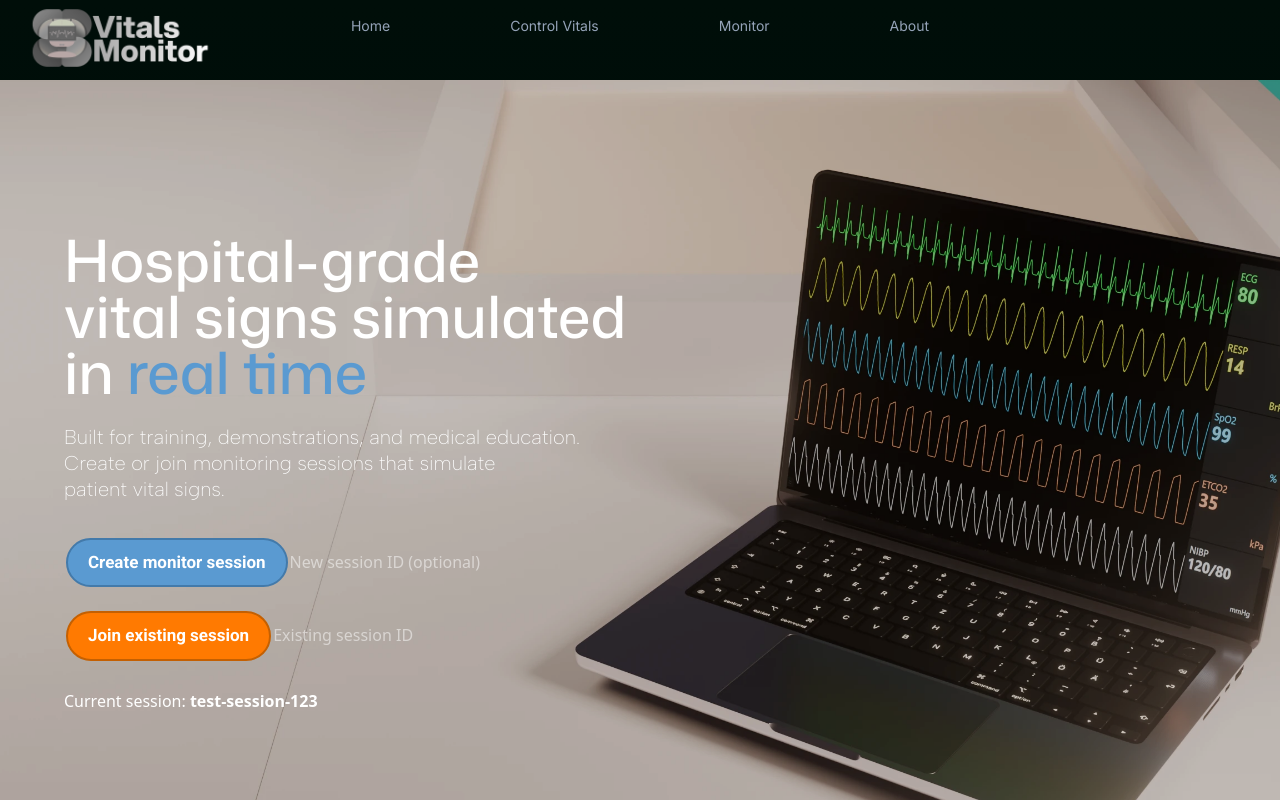
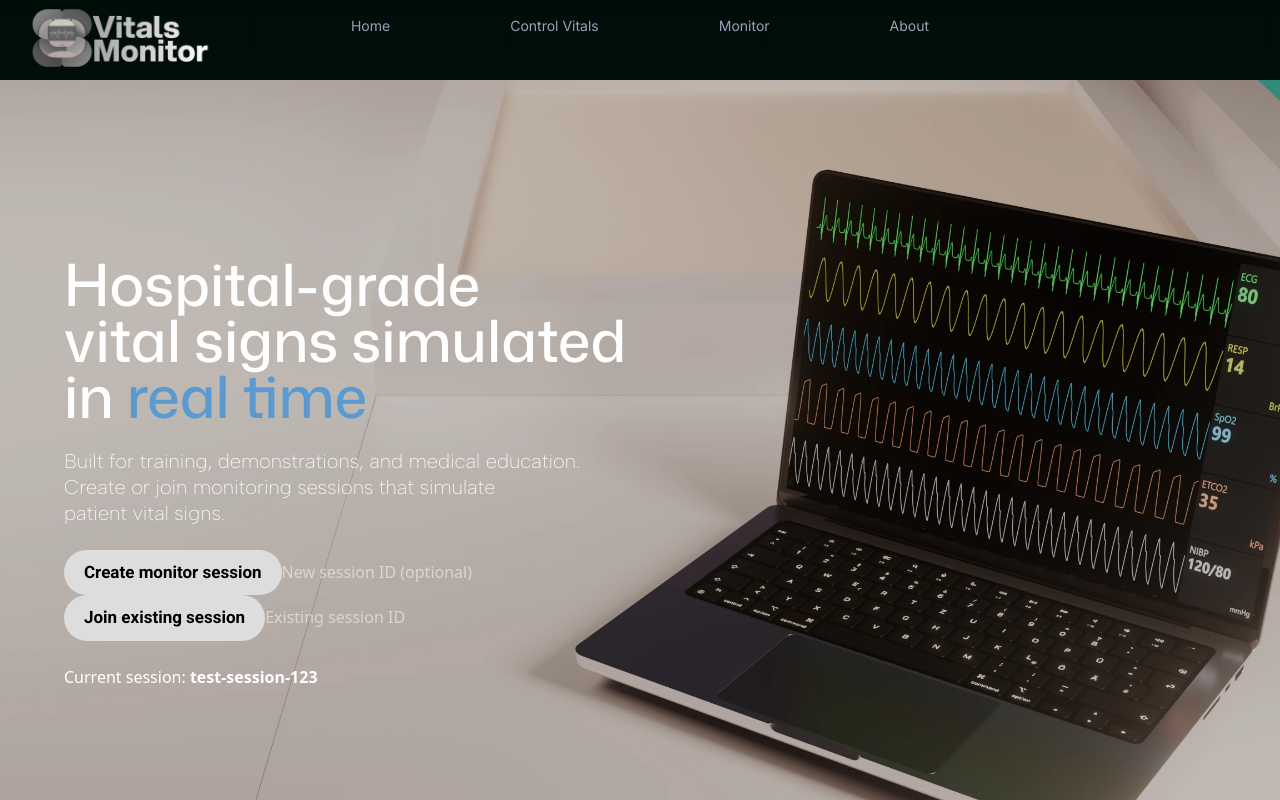
Before and after one commit to Online-Vitals-Monitor/Online-Vitals-Monitor, a React (Vite) app in the folder frontend/: page / in a window 1280 px wide. Shown: the top 800 px of the page. Built offline with nearby package versions, Linux system fonts and the light colour scheme; no server answers.

Commit message:
starting restructuring/restyling

```diff
--- a/frontend/src/pages/homepage/HeroSection.css
+++ b/frontend/src/pages/homepage/HeroSection.css
@@ -1,29 +1,27 @@
+.hero-frame {
+  grid-area: hero;
+
   .hero-img-wrap {
     width: 100%;
   }
 
-/* Grid container: left column holds content, right is reserved space */
   .hero-img {
     display: grid;
     grid-template-columns: minmax(0, 1fr) minmax(0, 1fr);
     align-items: center;
     position: relative;
     padding: 0 5%;
-}
 
-/* Dark overlay for text readability */
-.hero-img::before {
+    /* & refers to .hero-img itself — use for pseudo-elements */
+    &::before {
       content: "";
       position: absolute;
-  top: 0;
-  left: 0;
-  width: 100%;
-  height: 100%;
+      inset: 0;
       background-color: rgba(0, 0, 0, 0.2);
       z-index: 1;
     }
+  }
 
-/* Content sits in the LEFT column, above the overlay */
   .hero-content-wrapper {
     position: relative;
     z-index: 2;
@@ -38,16 +36,15 @@
 
   .hero-title {
     font-family: "Monasans", sans-serif;
-
     font-size: 58px;
     line-height: 56px;
     font-weight: 500;
     margin: 0;
+
+    /* span is a descendant — nest it here */
+    span {
+      color: #5a9ad1;
     }
-
-.hero-title span {
-  /* color: #4e8cc2; */
-  color: #5a9ad1;
   }
 
   .hero-description {
@@ -58,55 +55,40 @@
     margin: 0;
   }
 
-.hero-buttons {
-  display: flex;
-  gap: 1rem;
-  flex-wrap: wrap;
-  margin-top: 0.5rem;
-}
-
   .hero-btn {
     background-color: #ddd;
     border: none;
     color: black;
     padding: 10px 20px;
-  text-align: center;
-  text-decoration: none;
-  display: inline-block;
-  margin: 4px 2px;
     cursor: pointer;
     border-radius: 30px;
     font-family: "Roboto", sans-serif;
     font-size: 17px;
     font-weight: 700;
-  /* letter-spacing: 1px; */
-}
 
-.hero-btn:hover {
+    /* & for pseudo-classes */
+    &:hover {
       opacity: 0.9;
     }
 
-.hero-btn-primary {
+    /* &-primary creates .hero-btn-primary */
+    &-primary {
       background-color: #5a9ad1;
       color: white;
       border: 2px solid #437aaa;
-  /* text-shadow: 1px 1px #555; */
     }
 
-.hero-btn-secondary {
+    &-secondary {
       background-color: #ff7a01;
       color: white;
       border: 2px solid #c46002;
-  /* text-shadow: 1px 1px #afaeae; */
+    }
   }
 
-/* Stack to single column on smaller screens */
+  /* Media queries nest cleanly too */
   @media (max-width: 768px) {
-  /* Your existing .hero-img stays the same, but height adjusts */
     .hero-img {
-    /* change height from 100vh to 100% */
       height: 100%;
-    /* keep your existing background-image, etc */
     }
 
     .hero-content-wrapper {
@@ -121,3 +103,4 @@
       font-size: 1rem;
     }
   }
+}
--- a/frontend/src/pages/homepage/Homepage.css
+++ b/frontend/src/pages/homepage/Homepage.css
@@ -0,0 +1,8 @@
+.homepage-container {
+  display: grid;
+  grid-template-rows: 100vh auto auto;
+  grid-template-areas:
+    "hero"
+    "how-it-works"
+    "footer";
+}
```
Lines whose indentation alone changed are shown as unchanged.
